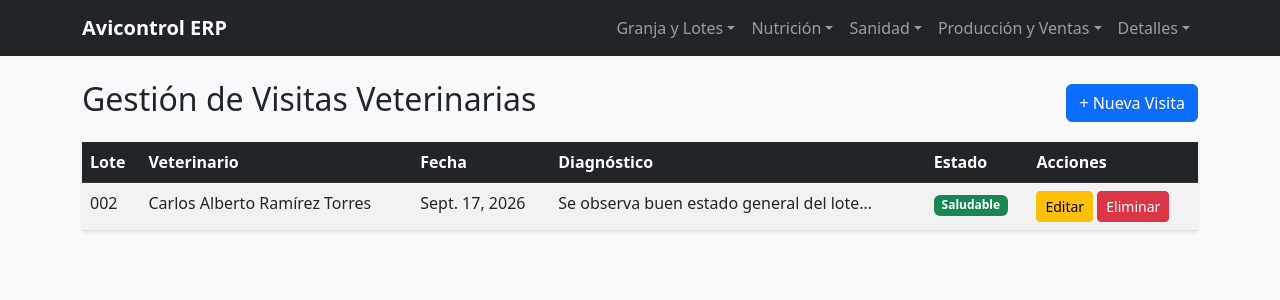
After one commit to RamsesAlvrz/avicontrol_erp, a Django app: page /granjas/visitas/ in a window 1280 px wide. The commit adds this page. Shown: the top 300 px of the page. Run offline with Django 5.2, Linux system fonts and the light colour scheme; data comes from the database, SQL or seed files in the repository; both versions use the stored data as it was after the commit.

Commit message:
Lab 04: Agregar relaciones 1:1, 1:N y N:M con through (PerfilSanitarioLote, VisitaVeterinaria)

```diff
--- a/granjas/models.py
+++ b/granjas/models.py
@@ -160,6 +160,12 @@ class Lote(models.Model):
     fecha_ingreso = models.DateField(verbose_name="Fecha de Ingreso")
     raza = models.CharField(max_length=50, verbose_name="Raza")
     estado = models.CharField(max_length=20, choices=ESTADO_LOTE, default='CRECIMIENTO', verbose_name="Estado")
+    veterinarios = models.ManyToManyField(
+        'Veterinario',
+        through='VisitaVeterinaria',
+        related_name='lotes_atendidos',
+        verbose_name="Veterinarios que atendieron"
+    )
 
     class Meta:
         verbose_name = "Lote"
@@ -411,3 +417,85 @@ class CompraMateriaPrima(models.Model):
         verbose_name = "Compra de Materia Prima"
         verbose_name_plural = "Compras de Materias Primas"
         ordering = ['-id']
+
+# ============================================
+# PARTE 2 - EJERCICIO 10: Relación 1:1
+# ============================================
+class PerfilSanitarioLote(models.Model):
+    """
+    Ficha complementaria del Lote: no son 'más campos' del Lote porque
+    este perfil solo se genera tras la primera evaluación sanitaria
+    (puede no existir aún si el lote acaba de ingresar), y agrupa
+    indicadores de desempeño que pertenecen a un módulo distinto
+    (control sanitario) del que gestiona el ciclo de vida del lote.
+    """
+    lote = models.OneToOneField(
+        Lote,
+        on_delete=models.CASCADE,
+        related_name='perfil_sanitario',
+        verbose_name="Lote"
+    )
+    peso_promedio_gr = models.DecimalField(
+        max_digits=6, decimal_places=2, verbose_name="Peso Promedio (g)"
+    )
+    indice_mortalidad = models.DecimalField(
+        max_digits=5, decimal_places=2, verbose_name="Índice de Mortalidad (%)"
+    )
+    conversion_alimenticia = models.DecimalField(
+        max_digits=5, decimal_places=2, verbose_name="Índice de Conversión Alimenticia"
+    )
+    certificado_sanitario = models.BooleanField(
+        default=False, verbose_name="¿Cuenta con Certificado Sanitario?"
+    )
+    fecha_evaluacion = models.DateField(
+        auto_now_add=True, verbose_name="Fecha de Evaluación"
+    )
+
+    class Meta:
+        verbose_name = "Perfil Sanitario de Lote"
+        verbose_name_plural = "Perfiles Sanitarios de Lote"
+
+    def __str__(self):
+        return f"Perfil Sanitario - {self.lote.codigo_lote}"
+
+
+# ============================================
+# PARTE 2 - EJERCICIO 10: Relación N:M con through
+# ============================================
+class VisitaVeterinaria(models.Model):
+    """
+    Modelo intermedio entre Lote y Veterinario: un veterinario visita
+    muchos lotes a lo largo del tiempo, y un lote puede ser visitado
+    por distintos veterinarios (especialistas). La relación en sí
+    necesita guardar la fecha de la visita y el diagnóstico emitido,
+    datos que no pertenecen ni al Lote ni al Veterinario individualmente,
+    sino al evento de la visita.
+    """
+    ESTADO_CHOICES = [
+        ('SALUDABLE', 'Saludable'),
+        ('OBSERVACION', 'En Observación'),
+        ('CRITICO', 'Crítico'),
+    ]
+
+    lote = models.ForeignKey(
+        Lote, on_delete=models.CASCADE,
+        related_name='visitas_veterinarias', verbose_name="Lote"
+    )
+    veterinario = models.ForeignKey(
+        Veterinario, on_delete=models.PROTECT,
+        related_name='visitas_realizadas', verbose_name="Veterinario"
+    )
+    fecha_visita = models.DateField(verbose_name="Fecha de Visita")
+    diagnostico = models.TextField(verbose_name="Diagnóstico")
+    estado_lote = models.CharField(
+        max_length=20, choices=ESTADO_CHOICES,
+        default='SALUDABLE', verbose_name="Estado del Lote"
+    )
+
+    class Meta:
+        verbose_name = "Visita Veterinaria"
+        verbose_name_plural = "Visitas Veterinarias"
+        ordering = ['-fecha_visita']
+
+    def __str__(self):
+        return f"Visita {self.fecha_visita} - {self.lote.codigo_lote} ({self.veterinario.nombre_completo})"
--- a/granjas/templates/granjas/base.html
+++ b/granjas/templates/granjas/base.html
@@ -23,6 +23,7 @@
                             <li><a class="dropdown-item" href="{% url 'granjas:lote_list' %}">Lotes</a></li>
                             <li><a class="dropdown-item" href="{% url 'granjas:equipamiento_list' %}">Equipamiento</a></li>
                             <li><a class="dropdown-item" href="{% url 'granjas:proveedor_list' %}">Proveedores</a></li>
+                            <li><a class="dropdown-item" href="{% url 'granjas:visita_list' %}">Visitas Veterinarias</a></li>
                         </ul>
                     </div>
 
--- a/granjas/templates/granjas/lote_list.html
+++ b/granjas/templates/granjas/lote_list.html
@@ -24,6 +24,7 @@
             <td>{{ lote.cantidad_inicial }}</td>
             <td><span class="badge bg-success">{{ lote.get_estado_display }}</span></td>
             <td>
+                <a href="{% url 'granjas:lote_detail' lote.pk %}" class="btn btn-sm btn-info text-white">Ver Detalle</a>
                 <a href="{% url 'granjas:lote_update' lote.pk %}" class="btn btn-sm btn-warning">Editar</a>
                 <a href="{% url 'granjas:lote_delete' lote.pk %}" class="btn btn-sm btn-danger">Eliminar</a>
             </td>
--- /dev/null
+++ b/granjas/templates/granjas/visita_list.html
@@ -0,0 +1,40 @@
+{% extends 'granjas/base.html' %}
+{% block content %}
+<div class="d-flex justify-content-between align-items-center mb-3">
+    <h2>Gestión de Visitas Veterinarias</h2>
+    <a href="{% url 'granjas:visita_create' %}" class="btn btn-primary">+ Nueva Visita</a>
+</div>
+<table class="table table-striped table-hover shadow-sm">
+    <thead class="table-dark">
+        <tr>
+            <th>Lote</th>
+            <th>Veterinario</th>
+            <th>Fecha</th>
+            <th>Diagnóstico</th>
+            <th>Estado</th>
+            <th>Acciones</th>
+        </tr>
+    </thead>
+    <tbody>
+        {% for visita in visitas %}
+        <tr>
+            <td>{{ visita.lote.codigo_lote }}</td>
+            <td>{{ visita.veterinario.nombre_completo }}</td>
+            <td>{{ visita.fecha_visita }}</td>
+            <td>{{ visita.diagnostico|truncatechars:40 }}</td>
+            <td>
+                <span class="badge {% if visita.estado_lote == 'SALUDABLE' %}bg-success{% elif visita.estado_lote == 'OBSERVACION' %}bg-warning text-dark{% else %}bg-danger{% endif %}">
+                    {{ visita.get_estado_lote_display }}
+                </span>
+            </td>
+            <td>
+                <a href="{% url 'granjas:visita_update' visita.pk %}" class="btn btn-sm btn-warning">Editar</a>
+                <a href="{% url 'granjas:visita_delete' visita.pk %}" class="btn btn-sm btn-danger">Eliminar</a>
+            </td>
+        </tr>
+        {% empty %}
+        <tr><td colspan="6" class="text-center">No hay visitas registradas.</td></tr>
+        {% endfor %}
+    </tbody>
+</table>
+{% endblock %}
--- a/granjas/urls.py
+++ b/granjas/urls.py
@@ -22,6 +22,7 @@ urlpatterns = [
     path('lotes/crear/', views.lote_create, name='lote_create'),
     path('lotes/editar/<int:pk>/', views.lote_update, name='lote_update'),
     path('lotes/eliminar/<int:pk>/', views.lote_delete, name='lote_delete'),
+    path('lotes/<int:pk>/', views.lote_detail, name='lote_detail'),
 
     # Equipamiento
     path('equipos/', views.equipamiento_list, name='equipamiento_list'),
@@ -124,4 +125,9 @@ urlpatterns = [
     path('compras-materia-prima/crear/', views.compramateriaprima_create, name='compramateriaprima_create'),
     path('compras-materia-prima/editar/<int:pk>/', views.compramateriaprima_update, name='compramateriaprima_update'),
     path('compras-materia-prima/eliminar/<int:pk>/', views.compramateriaprima_delete, name='compramateriaprima_delete'),
+    # Visitas Veterinarias (CRUD del modelo intermedio)
+    path('visitas/', views.visita_list, name='visita_list'),
+    path('visitas/crear/', views.visita_create, name='visita_create'),
+    path('visitas/editar/<int:pk>/', views.visita_update, name='visita_update'),
+    path('visitas/eliminar/<int:pk>/', views.visita_delete, name='visita_delete'),
 ]
--- a/granjas/views.py
+++ b/granjas/views.py
@@ -586,3 +586,47 @@ def compramateriaprima_delete(request, pk):
         compra.delete()
         return redirect('granjas:compramateriaprima_list')
     return render(request, 'granjas/generic_confirm_delete.html', {'objeto': compra, 'redirect_url': 'granjas:compramateriaprima_list'})
+# ============================================
+# PARTE 2 - EJERCICIO 12: Vista de detalle de Lote con relaciones
+# ============================================
+def lote_detail(request, pk):
+    """
+    - select_related('perfil_sanitario'): resuelve la relación 1:1 en el mismo JOIN.
+    - prefetch_related: trae las visitas veterinarias (N:M a través de VisitaVeterinaria)
+      y también el galpón (para mostrar contexto) en consultas optimizadas.
+    """
+    lote = get_object_or_404(
+        Lote.objects.select_related('perfil_sanitario', 'galpon').prefetch_related(
+            'visitas_veterinarias__veterinario'
+        ),
+        pk=pk
+    )
+    return render(request, 'granjas/lote_detail.html', {'lote': lote})
+# ============================================
+# PARTE 2 - EJERCICIO 13: CRUD de VisitaVeterinaria (modelo intermedio)
+# ============================================
+def visita_list(request):
+    visitas = VisitaVeterinaria.objects.select_related('lote', 'veterinario').order_by('-fecha_visita')
+    return render(request, 'granjas/visita_list.html', {'visitas': visitas})
+
+def visita_create(request):
+    form = VisitaVeterinariaForm(request.POST or None)
+    if request.method == 'POST' and form.is_valid():
+        form.save()
+        return redirect('granjas:visita_list')
+    return render(request, 'granjas/generic_form.html', {'form': form, 'titulo': 'Registrar Visita Veterinaria'})
+
+def visita_update(request, pk):
+    visita = get_object_or_404(VisitaVeterinaria, pk=pk)
+    form = VisitaVeterinariaForm(request.POST or None, instance=visita)
+    if request.method == 'POST' and form.is_valid():
+        form.save()
+        return redirect('granjas:visita_list')
+    return render(request, 'granjas/generic_form.html', {'form': form, 'titulo': 'Actualizar Visita Veterinaria'})
+
+def visita_delete(request, pk):
+    visita = get_object_or_404(VisitaVeterinaria, pk=pk)
+    if request.method == 'POST':
+        visita.delete()
+        return redirect('granjas:visita_list')
+    return render(request, 'granjas/generic_confirm_delete.html', {'objeto': visita, 'redirect_url': 'granjas:visita_list'})
```
Also changed, not shown: granjas/forms.py (+11 -0 lines), granjas/templates/granjas/lote_detail.html (added, +85 -0 lines), requirements.txt (+136 -5 lines), README.md, db.sqlite3, granjas/migrations/0004_perfilsanitariolote_visitaveterinaria_and_more.py (added).
